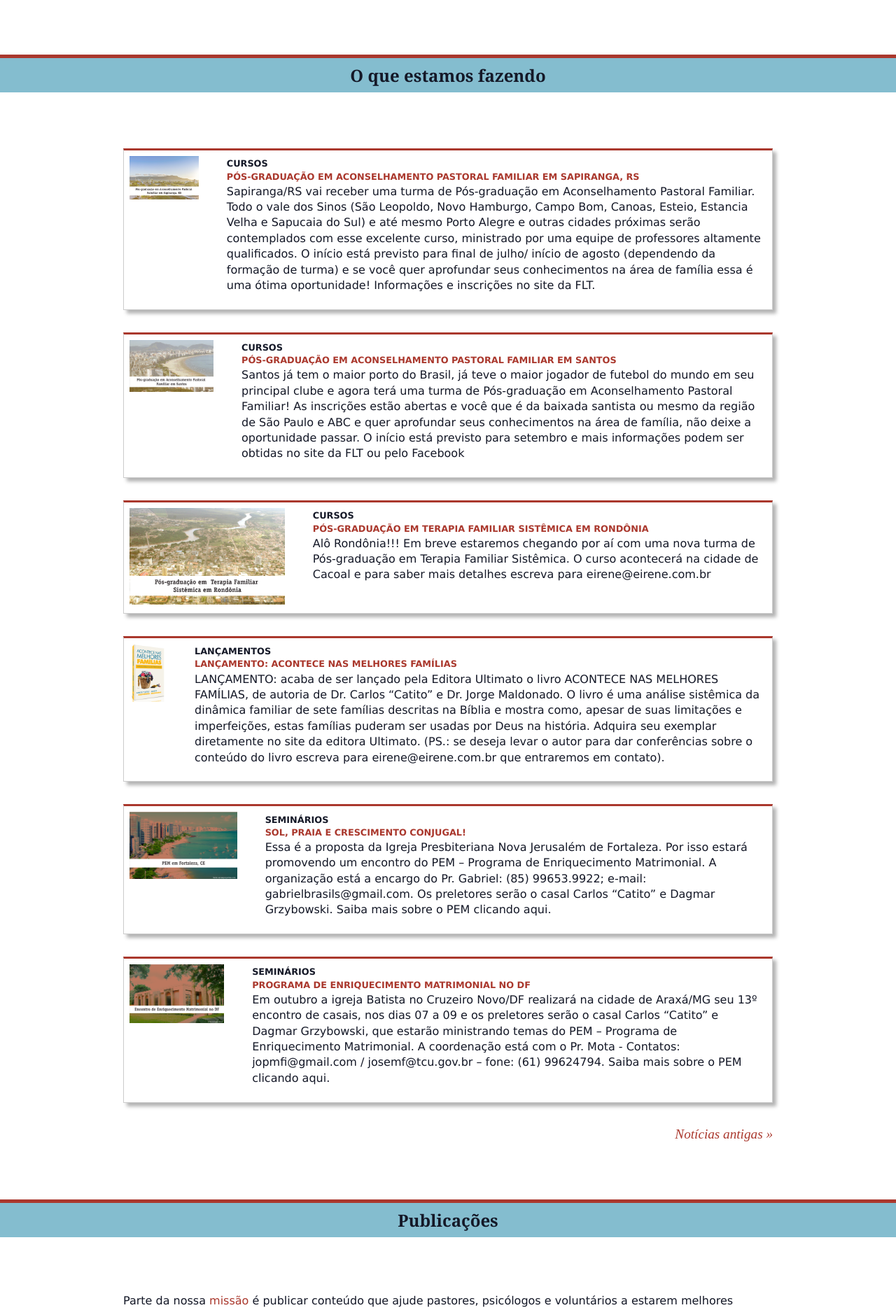
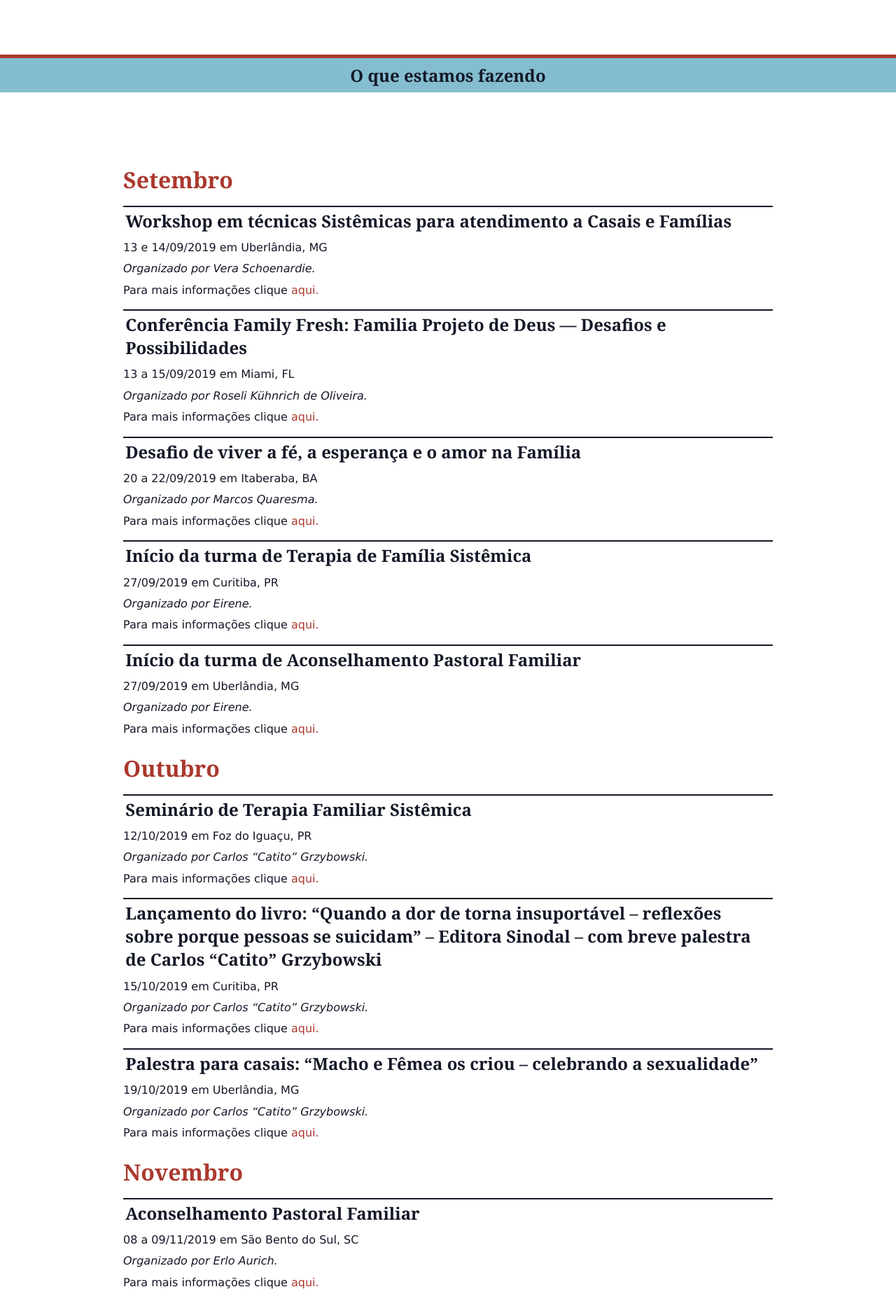
Before and after one commit to eirenedobrasil/eirenedobrasil.github.io, a Jekyll site: the page built from index.html, in a window 1280 px wide. Shown: the part 1623-3495 px from the top of the page at 70% size. Built offline with Jekyll 4.4.1, drawn with Linux system fonts in a browser that asks for light colours; some web fonts are replaced; some of the changed text lies outside the part shown.

Commit message:
Agora com agenda

```diff
--- /dev/null
+++ b/_data/agenda.csv
@@ -0,0 +1,12 @@
+date,curso,local,cidade,estado,owner,link
+12/10/2019,Seminário de Terapia Familiar Sistêmica,,Foz do Iguaçu,PR,Carlos “Catito” Grzybowski,mailto:catito@eirene.com.br
+13 e 14/09/2019,Workshop em técnicas Sistêmicas para atendimento a Casais e Famílias,,Uberlândia,MG,Vera Schoenardie,mailto:vera.psicologa@gmail.com
+13 a 15/09/2019,Conferência Family Fresh: Familia Projeto de Deus — Desafios e Possibilidades,Iglesia Amor - United U. C. H. | 3467 Parkway Center of Orlando - Flórida.,Miami,FL,Roseli Kühnrich de Oliveira,mailto:renovatium@gmail.com
+15/10/2019,Lançamento do livro: “Quando a dor de torna insuportável – reflexões sobre porque pessoas se suicidam” – Editora Sinodal – com breve palestra de Carlos “Catito” Grzybowski,Auditório da FATEV,Curitiba,PR,Carlos “Catito” Grzybowski,mailto:catito@eirene.com.br
+19/10/2019,Palestra para casais: “Macho e Fêmea os criou – celebrando a sexualidade”,Igreja Sal da Terra,Uberlândia,MG,Carlos “Catito” Grzybowski,mailto:catito@eirene.com.br
+20 a 22/09/2019,"Desafio de viver a fé, a esperança e o amor na Família",Igreja Batista de Itaberaba,Itaberaba,BA,Marcos Quaresma,mailto:mr.quaresma@hotmail.com
+27/09/2019,Início da turma de Terapia de Família Sistêmica,,Curitiba,PR,Eirene,http://eirene.com.br//aconselhamento/
+27/09/2019,Início da turma de Aconselhamento Pastoral Familiar,,Uberlândia,MG,Eirene,http://eirene.com.br//terapia/
+08 a 09/11/2019,Aconselhamento Pastoral Familiar,FLT,São Bento do Sul,SC,Erlo Aurich,mailto:erloeju@gmail.com
+29 a 01/12/2019,PEM,IECLB,Luzerna,SC,Carlos “Catito” Grzybowski,mailto:catito@eirene.com.br
+22 a 24/05/2020,Retiro para casais,IECLB,Rio do Sul,SC,Erlo Aurich,mailto:erloeju@gmail.com
--- /dev/null
+++ b/_includes/agenda.html
@@ -0,0 +1,6 @@
+<div class="agenda-item">
+  <h2>{{ agenda.curso }}</h2>
+  <p>{{ agenda.date }} em {{agenda.cidade}}, {{agenda.estado}}</p>
+  <p><em>Organizado por {{ agenda.owner }}.</em></p>
+  <p>Para mais informações clique <a href="{{agenda.link}}">aqui.</a></p>
+</div>
--- a/css/style.css
+++ b/css/style.css
@@ -387,6 +387,25 @@ nav {
   margin: 1rem;
 }
 
+.agenda {
+  grid-column: 2/4;
+}
+
+.agenda h1 {
+  margin: 1.4rem 0 0;
+  color: var(--laranja);
+}
+
+.agenda h2 {
+  margin: 1rem 0 .5rem;
+  border-top: 2px solid;
+  padding: .2rem;
+}
+
+.agenda p {
+  margin-bottom: .5rem;
+}
+
 .box h4 {
   color: var(--laranja);
   text-transform: uppercase;
--- a/index.html
+++ b/index.html
@@ -40,26 +40,42 @@ type: index
     <div class="divider">
       <h3>O que estamos fazendo</h3>
 
+      <div class="box --hidden --anchor">
 
+      <div class="agenda">
+        <h1>Setembro</h1>
+        {% for agenda in site.data.agenda %}
+          {% if agenda.date contains "/09/" %}
+          {% include agenda.html %}
+          {% endif %}
+        {% endfor %}
+        <h1>Outubro</h1>
+        {% for agenda in site.data.agenda %}
+          {% if agenda.date contains "/10/" %}
+          {% include agenda.html %}
+          {% endif %}
+        {% endfor %}
+        <h1>Novembro</h1>
+        {% for agenda in site.data.agenda %}
+          {% if agenda.date contains "/11/" %}
+          {% include agenda.html %}
+          {% endif %}
+        {% endfor %}
+        <h1>Dezembro</h1>
+        {% for agenda in site.data.agenda %}
+          {% if agenda.date contains "/12/" %}
+          {% include agenda.html %}
+          {% endif %}
+        {% endfor %}
+        <h1>2020</h1>
+        {% for agenda in site.data.agenda %}
+          {% if agenda.date contains "2020" %}
+          {% include agenda.html %}
+          {% endif %}
+        {% endfor %}
+      </div>
 
-      <div onclick="location.href='{{ site.url }}/{{ post.url }}'" class="box --hidden --anchor">
-
-      {% for post in site.posts limit:6 %}
-        <div class="box--card --shadow --rullerOnTop box--anim">
-          <div class="box--cardImg">
-            <img src="{{ site.url }}/{{ post.img }}" alt="">
-          </div>
-          <div class="box--cardText">
-            <h5>{{ post.tag }}</h5>
-            <h4>{{ post.title }}</h4>
-            <p>{{ post.content | strip_html | truncatewords: 100 }}</p>
-          </div>
-        </div>
-      {% endfor%}
-
-
-    <p class="--more"><a href="{{ site.url }}/noticias.html">Notícias antigas »</a></p>
-    </div>
+      </div>
   </div>
 
 
```
Also changed, not shown: _artigos/aconselha.md (+1 -1 lines), agenda/index.html (added, +7 -0 lines), 1 other file.
